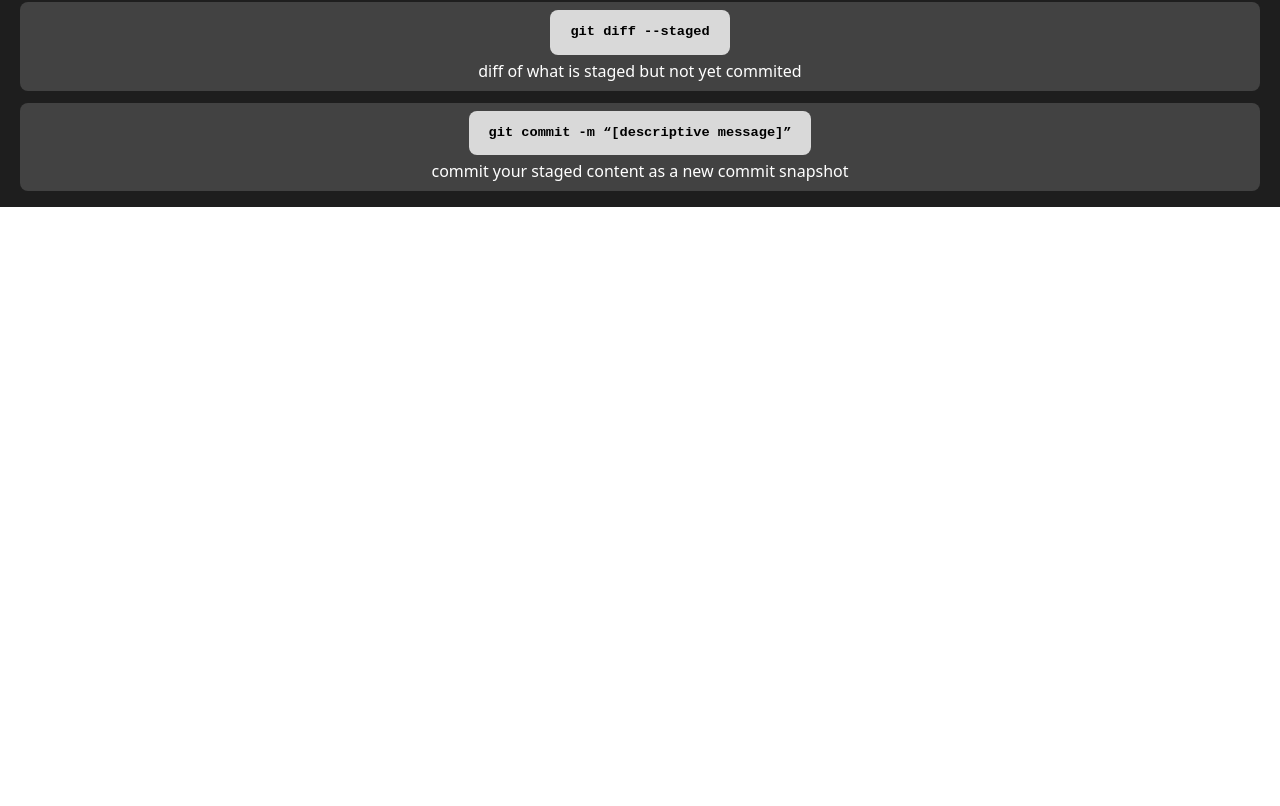
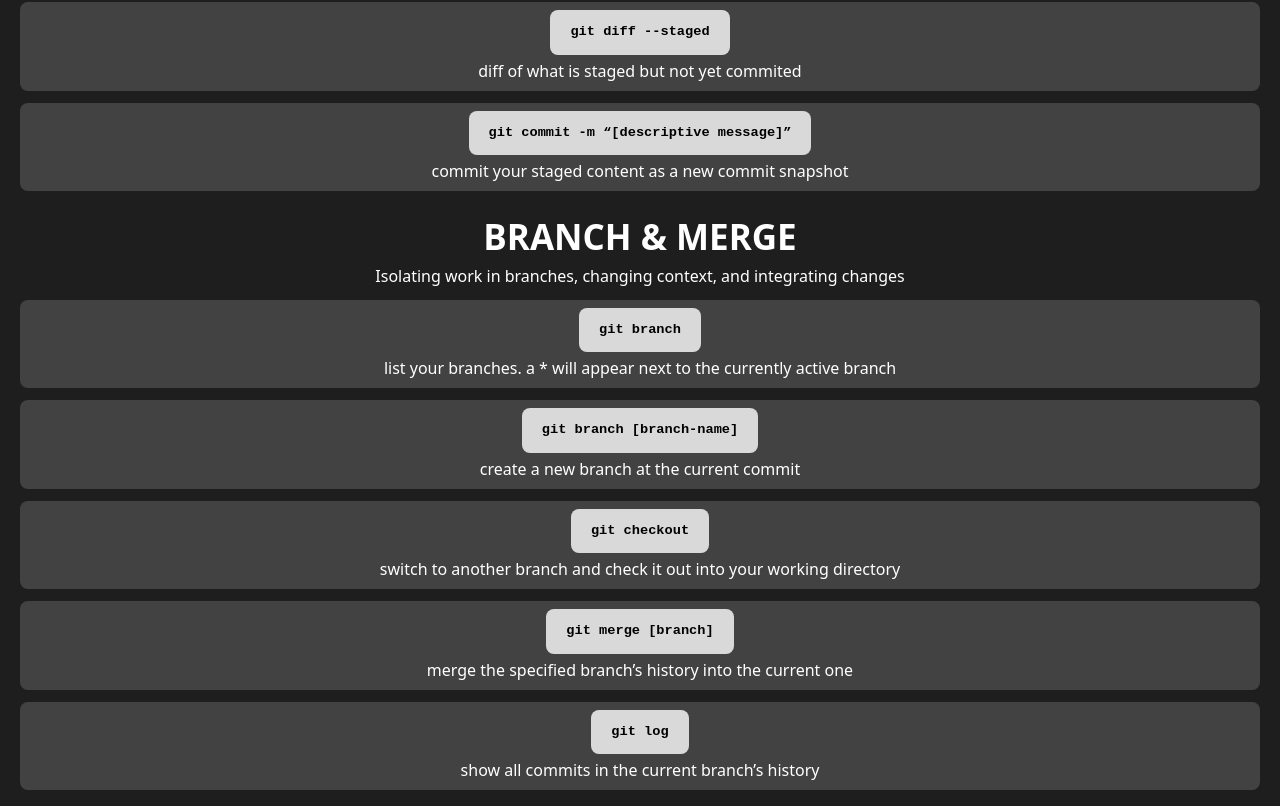
Before and after one commit to HarikrishnanYPR1707/github-cheatsheet-website, a Next.js app: page / in a window 1280 px wide. Shown: the part 1678-2484 px from the top of the page. Before the commit the page ends 1885 px from the top, so only its background shows below. Built offline with nearby package versions, Linux system fonts and the light colour scheme.

Commit message:
Branch and merge commands have been added.

```diff
--- a/components/Hero.js
+++ b/components/Hero.js
@@ -42,7 +42,7 @@ const Hero = () => {
 				Code6='git commit -m “[descriptive message]”'
 				Code6Desc='commit your staged content as a new commit snapshot'
 			/>
-			{/* <DataOf5
+			<DataOf5
 				Heading='BRANCH & MERGE'
 				Description='Isolating work in branches, changing context, and integrating changes'
 				Code1='git branch'
@@ -55,7 +55,7 @@ const Hero = () => {
 				Code4Desc='merge the specified branch’s history into the current one'
 				Code5='git log'
 				Code5Desc='show all commits in the current branch’s history'
-			/> */}
+			/>
 			{/* <DataOf5
 				Heading='INSPECT & COMPARE'
 				Description='Examining logs, diffs and object information'
```
